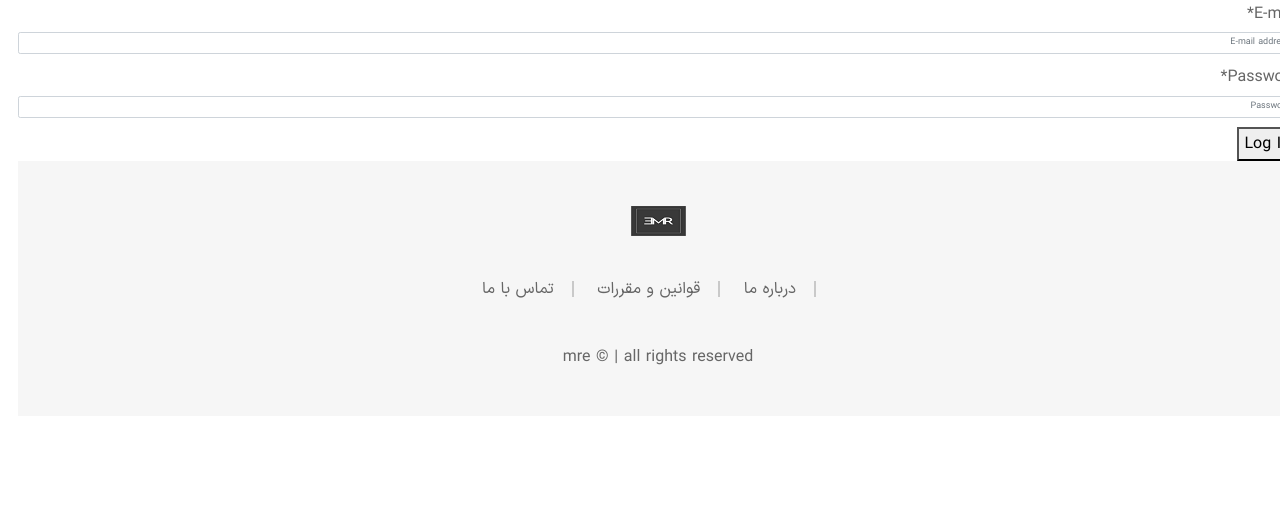
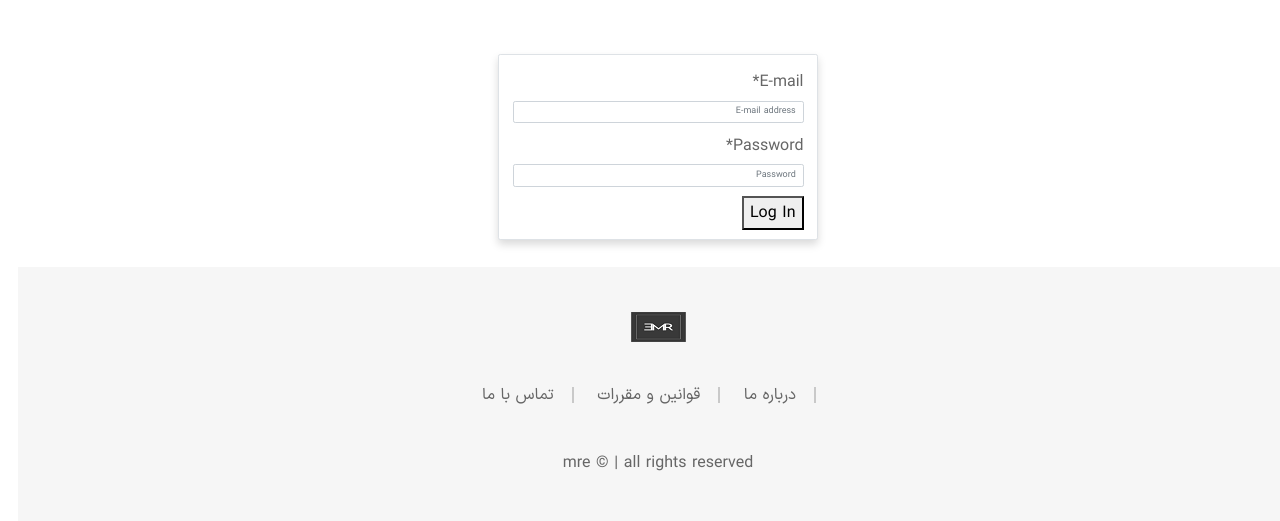
Before and after one commit to mohammadrezaelahi/online_shop, a Django app: page /accounts/login/ in a window 1280 px wide. Shown: the part 103-624 px from the top of the page. Run offline with Django 4.2, Linux system fonts and the light colour scheme; parts of the project's set-up code (start-up, migrations or seed data) failed here and were passed over; some libraries are stand-ins or nearby versions; some web fonts are replaced.

Commit message:
change login

```diff
--- a/templates/account/login.html
+++ b/templates/account/login.html
@@ -6,11 +6,14 @@
 Login
 {% endblock %}
 {% block content %}
-
+<div class="d-flex justify-content-center mt-5">
+    <div class="col-xl-3 col-lg-4 col-md-5 col-sm-5 col-xs-6 bg-white m-3 m-sm-5 border rounded px-4 pt-4 pb-3 shadow">
     <form action="" method="post">
     {% csrf_token %}
 {{ form|crispy }}
     <button type="submit"> Log In </button>
 </form>
+</div>
+</div>
 
 {% endblock %}
```
